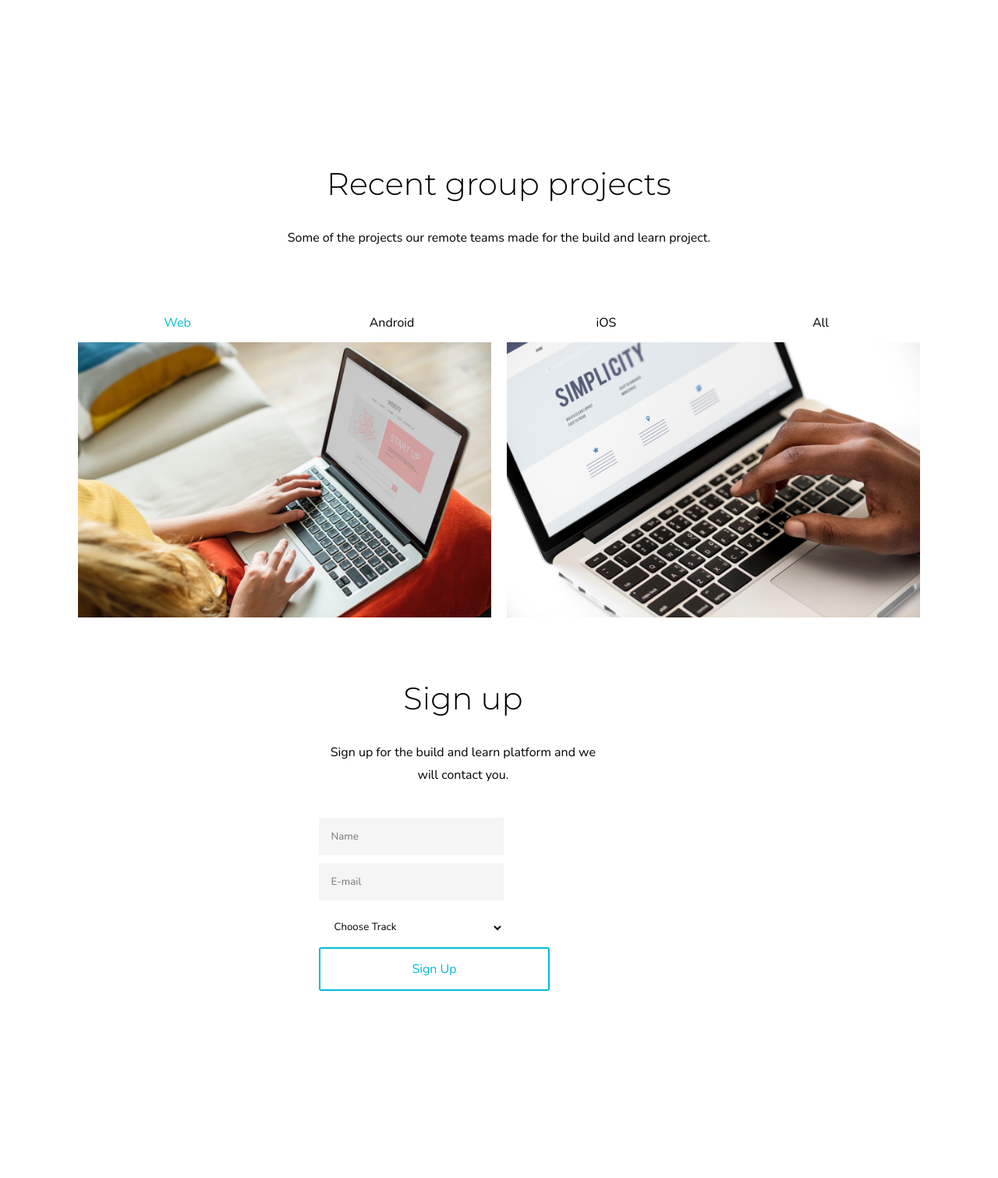
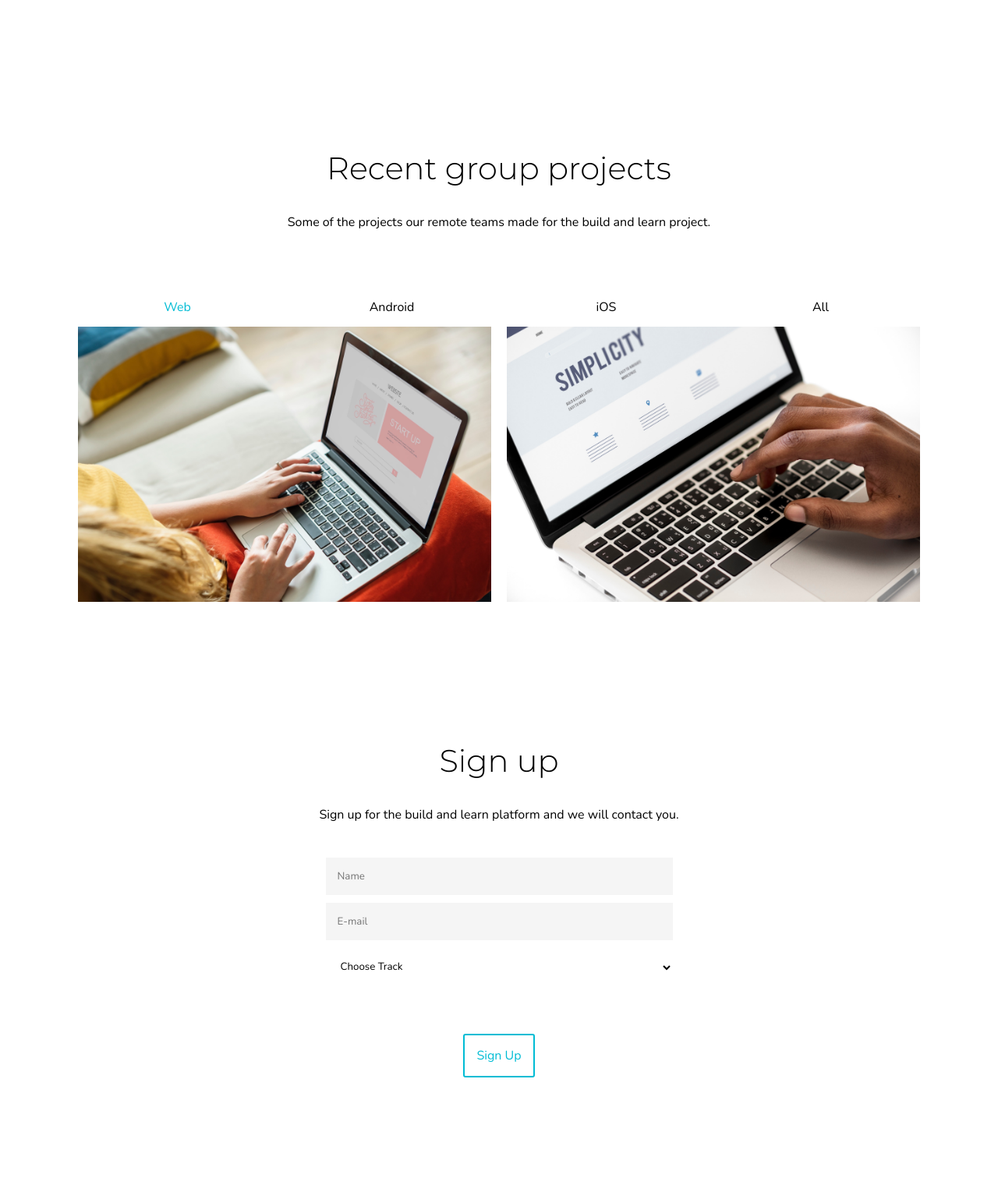
Before and after one commit to TiffanyvdHoven/Build-and-Learn, a PHP site: page / in a window 1280 px wide. Shown: the part 1066-2577 px from the top of the page at 78% size. After the commit the page ends 2448 px from the top, so only its background shows below. Run offline with PHP 8.4, Linux system fonts and the light colour scheme; some libraries are stand-ins or nearby versions.

Commit message:
Contact form styling

```diff
--- a/index.html
+++ b/index.html
@@ -8,6 +8,7 @@
     <link rel='stylesheet' type='text/css' href='style.css'>
     <link href="https://fonts.googleapis.com/css?family=Nunito:300|Montserrat:300" rel="stylesheet">
     <link rel="stylesheet" href="https://use.fontawesome.com/releases/v5.8.2/css/all.css" integrity="sha384-oS3vJWv+0UjzBfQzYUhtDYW+Pj2yciDJxpsK1OYPAYjqT085Qq/1cq5FLXAZQ7Ay" crossorigin="anonymous">
+    <script src="https://cdn.jsdelivr.net/npm/sweetalert2@8"></script>
   </head>
 
   <body>
@@ -87,7 +88,7 @@
           <div class="container">
             <img class="image" src= "img/project-web-1.jpg" alt="build and learn project example">
             <div class="middle">
-              <div class="text"> <a class="projectlink" href="https://github.com/TiffanyvdHoven/recepten" target="_blank"> View Project</a></div>
+              <div class="text"> <a class="projectlink" href="https://github.com/TiffanyvdHoven/Build-and-Learn" target="_blank"> View Project</a></div>
             </div>
           </div>
         </div>
@@ -96,7 +97,7 @@
            <div class="container">
              <img class="image" src="img/project-ios-1.jpg" alt="build and learn project example">
              <div class="middle">
-               <div class="text"> <a class="projectlink" href="https://github.com/littlepawcoding/test" target="_blank">View Project</a></div>
+               <div class="text"> <a class="projectlink" href="https://github.com/TiffanyvdHoven/Build-and-Learn" target="_blank">View Project</a></div>
              </div>
            </div>
          </div>
@@ -105,7 +106,7 @@
            <div class="container">
              <img class="image" src="img/project-ios-2.jpg" alt="build and learn project example">
              <div class="middle">
-               <div class="text"> <a class="projectlink" class="projectlink" href="https://github.com/sianibus/javascript-logging-lab-js-intro-000" target="_blank">View Project</a></div>
+               <div class="text"> <a class="projectlink" class="projectlink" href="https://github.com/TiffanyvdHoven/Build-and-Learn" target="_blank">View Project</a></div>
              </div>
            </div>
          </div>
@@ -114,7 +115,7 @@
            <div class="container">
              <img class="image" src= "img/project-android-1.jpg" alt="build and learn project example">
              <div class="middle">
-               <div class="text"> <a class="projectlink" href="#"> View Project</a></div>
+               <div class="text"> <a class="projectlink" href="https://github.com/TiffanyvdHoven/Build-and-Learn" target="_blank"> View Project</a></div>
              </div>
            </div>
        </div>
@@ -123,7 +124,7 @@
            <div class="container">
              <img class="image" src= "img/project-web-2.jpg" alt="build and learn project example">
              <div class="middle">
-               <div class="text"> <a class="projectlink" href="#">View Project</a></div>
+               <div class="text"> <a class="projectlink"  href="https://github.com/TiffanyvdHoven/Build-and-Learn" target="_blank">View Project</a></div>
              </div>
            </div>
          </div>
@@ -132,83 +133,29 @@
            <div class="container">
              <img class="image" src="img/project-ios-3.jpg" alt="build and learn project example">
              <div class="middle">
-               <div class="text"> <a class="projectlink" href="#">View Project</a></div>
+               <div class="text"> <a class="projectlink"  href="https://github.com/TiffanyvdHoven/Build-and-Learn" target="_blank">View Project</a></div>
              </div>
            </div>
          </div>
 
        </section>
-
-
-        <!-- <div class="flipcard-wrapper">
-
-
-              <div class="container">
-              <img class="image" src= "img/project-1.jpg" alt="build and learn project example">
-              <div class="middle">
-              <div class="text"> <a class="projectlink" href="https://github.com/TiffanyvdHoven/recepten" target="_blank">View Project</a></div>
-              </div>
-            </div>
-
-            <div class="container">
-            <img class="image" src="img/project-2.jpg" alt="build and learn project example">
-            <div class="middle">
-              <div class="text"> <a class="projectlink" href="https://github.com/littlepawcoding/test" target="_blank">View Project</a></div>
-              </div>
-            </div>
-
-          <div class="container">
-            <img class="image" src="img/project-3.jpg" alt="build and learn project example">
-            <div class="middle">
-              <div class="text"> <a class="projectlink" href="https://github.com/sianibus/javascript-logging-lab-js-intro-000" target="_blank">View Project</a></div>
-              </div>
-            </div>
-
-
-             <div class="container">
-            <img class="image" src= "img/project-4.jpg" alt="build and learn project example">
-            <div class="middle">
-              <div class="text"> <a class="projectlink" href="#">View Project</a></div>
-              </div>
-            </div>
-
-            <div class="container">
-            <img class="image" src= "img/project-5.jpg" alt="build and learn project example">
-            <div class="middle">
-              <div class="text"> <a class="projectlink" href="#">View Project</a></div>
-              </div>
-            </div>
-
-            <div class="container">
-            <img class="image" src="img/project-6.jpg" alt="build and learn project example">
-            <div class="middle">
-              <div class="text"> <a class="projectlink" href="#">View Project</a></div>
-              </div>
-            </div>
-
-
-        </div>
-
-        <a href="projects.html"> <button class="button"> All Projects </button> </a>
-
-      </section> -->
-
+     </section>
 
       <section class="section" id="sign-up">
         <h2> Sign up </h2>
         <p id="headertext"> Sign up for the build and learn platform and we will contact you. </p>
         <form action="action_page.php">
 
-          <div >
+          <div class="form-div">
             <input type="text" id="name" name="name" placeholder="Name">
           </div>
 
 
-          <div class="">
+          <div class="form-div">
             <input type="email" id="email" name="email" placeholder="E-mail">
           </div>
 
-          <div class="">
+          <div class="form-div">
             <select id="track" name="track">
               <option value="" disabled selected>Choose Track</option>
               <option value="web">Web Development</option>
@@ -217,7 +164,7 @@
             </select>
           </div>
 
-            <input class="button sign-up" type="submit" value="Sign Up">
+            <input class="button" type="button" value="Sign Up" onclick="doclick()">
         </form>
 
       </section>
@@ -230,6 +177,17 @@
 
   </main>
   <script src="script.js"></script>
+  <script>
+
+  function doclick(){
+    if(document.getElementById('name').value != '' && document.getElementById('email').value != '' && document.getElementById('track').value != ''){
+      Swal.fire('Thank you!','Your e-mail was send sucessfully.','success')
+    }
+    else{
+        alert('Please fill in name, e-mail and track');
+    }
+}
+  </script>
 
 </body>
 
--- a/style.css
+++ b/style.css
@@ -83,7 +83,7 @@ nav a:hover {
   }
 
 	.section {
-		padding-bottom: 120px;
+		padding-bottom: 100px;
 	}
 
 	/* padding sections */
@@ -302,8 +302,9 @@ main {
 	/* Button styling */
 
 	.button {
-		width: 50%;
-		margin: 60px 25% 0px 25%;
+		width: 33%;
+		margin-left: 33%;
+		margin-right: 33%;
 		background-color: white;
 		border: solid 2px #00BCD4;
 		padding: 15px;
@@ -328,8 +329,15 @@ main {
 
 /* contact form */
 
-#sign-up * {
-	width: 80%;
+#sign-up > form {
+	width: 100%;
+	margin: auto;
+}
+
+.form-div {
+	margin: auto;
+	width: 100%;
+	max-width: 445px;
 }
 
 input {
@@ -337,7 +345,7 @@ input {
   background-color: WhiteSmoke;
 	padding: 15px;
 	margin-bottom: 10px;
-	width: 445px;
+	width: 100%;
 }
 
 select {
```
